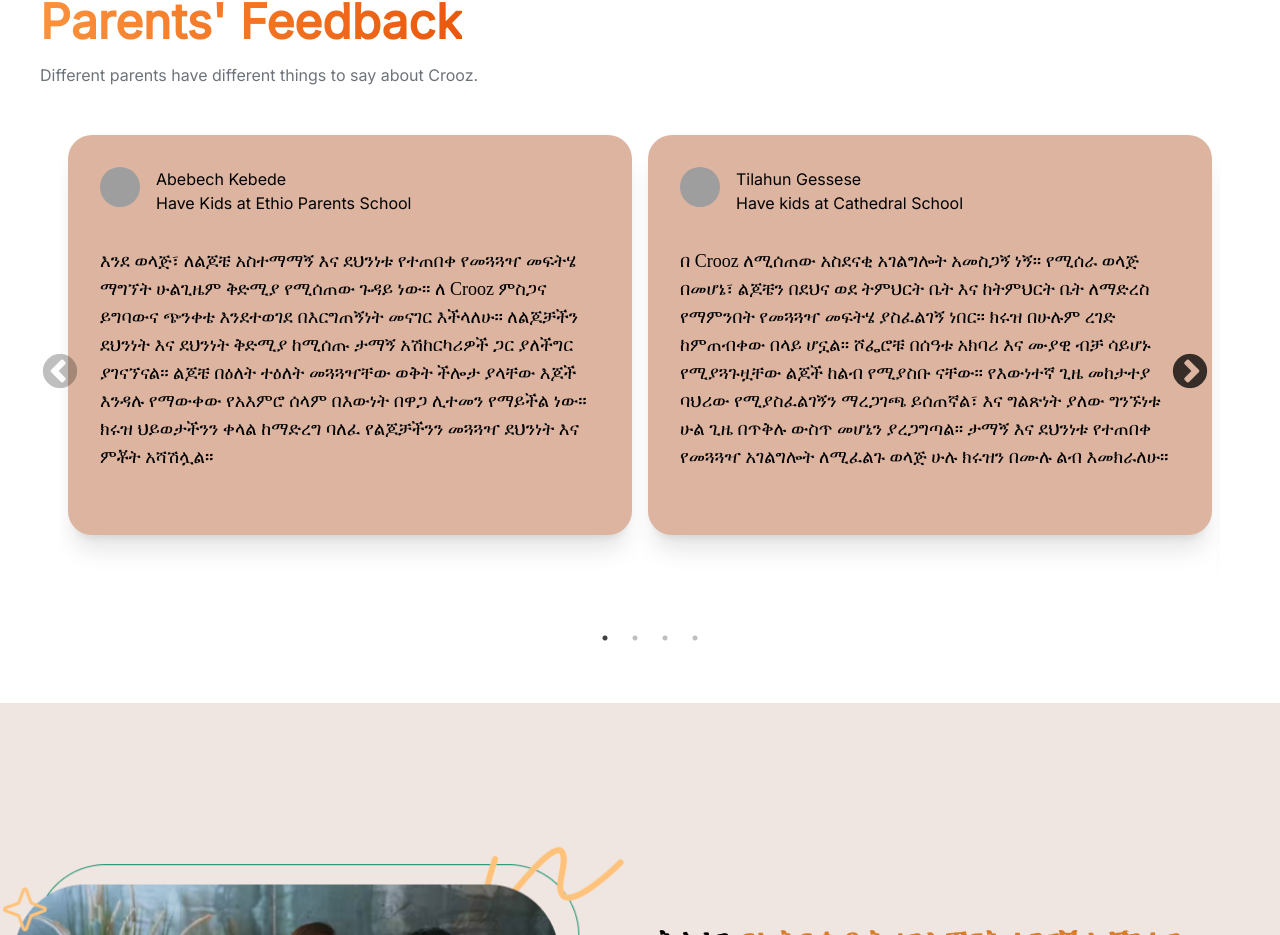
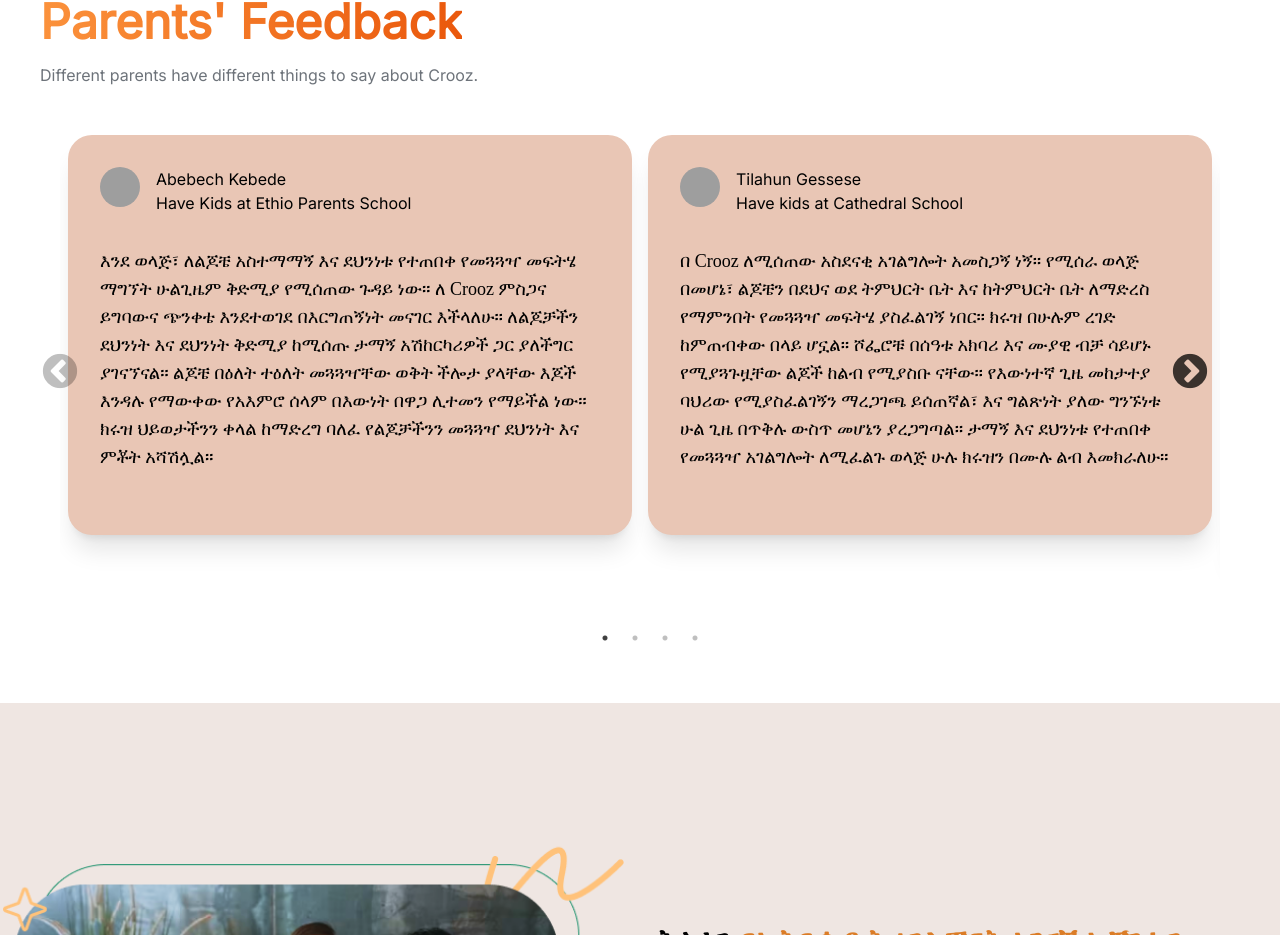
Before and after one commit to Manuel-heav/Crooz, a React (Vite) app: page / in a window 1280 px wide. Shown: the part 949-1884 px from the top of the page. Built offline with nearby package versions, Linux system fonts and the light colour scheme; grey boxes are pictures that could not be loaded.

Commit message:
color update

```diff
--- a/src/components/TestimonialCard.jsx
+++ b/src/components/TestimonialCard.jsx
@@ -3,7 +3,7 @@ import { quotationMark } from '../assets'
 
 const TestimonialCard = ({testimonial}) => {
   return (
-    <div className='bg-[#dcb4a0] p-8 rounded-3xl shadow-xl my-8 mx-2'>
+    <div className='bg-[#e9c6b5] p-8 rounded-3xl shadow-xl my-8 mx-2'>
       <div className='flex justify-between'>
         <div className='flex gap-4'>
                 <img src={testimonial.profileImg} className='h-10 w-10 rounded-full'/>
```
